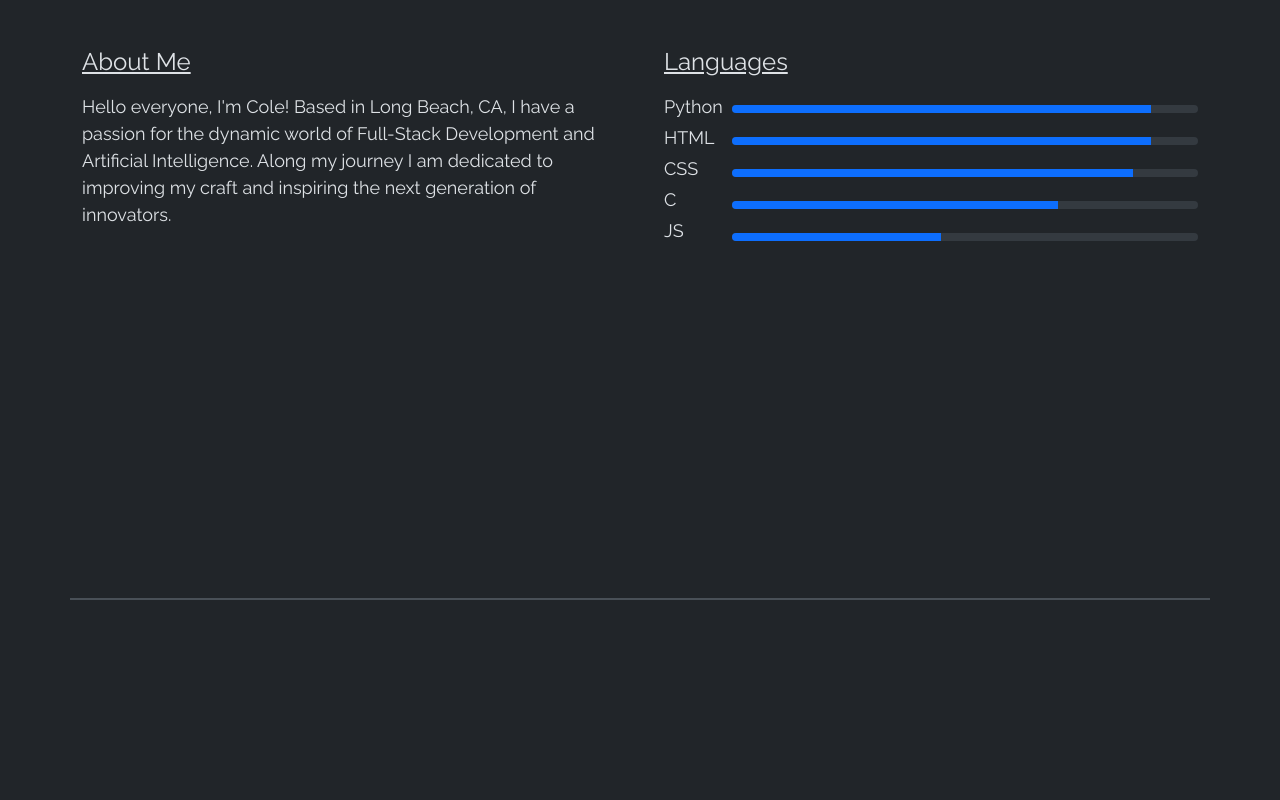
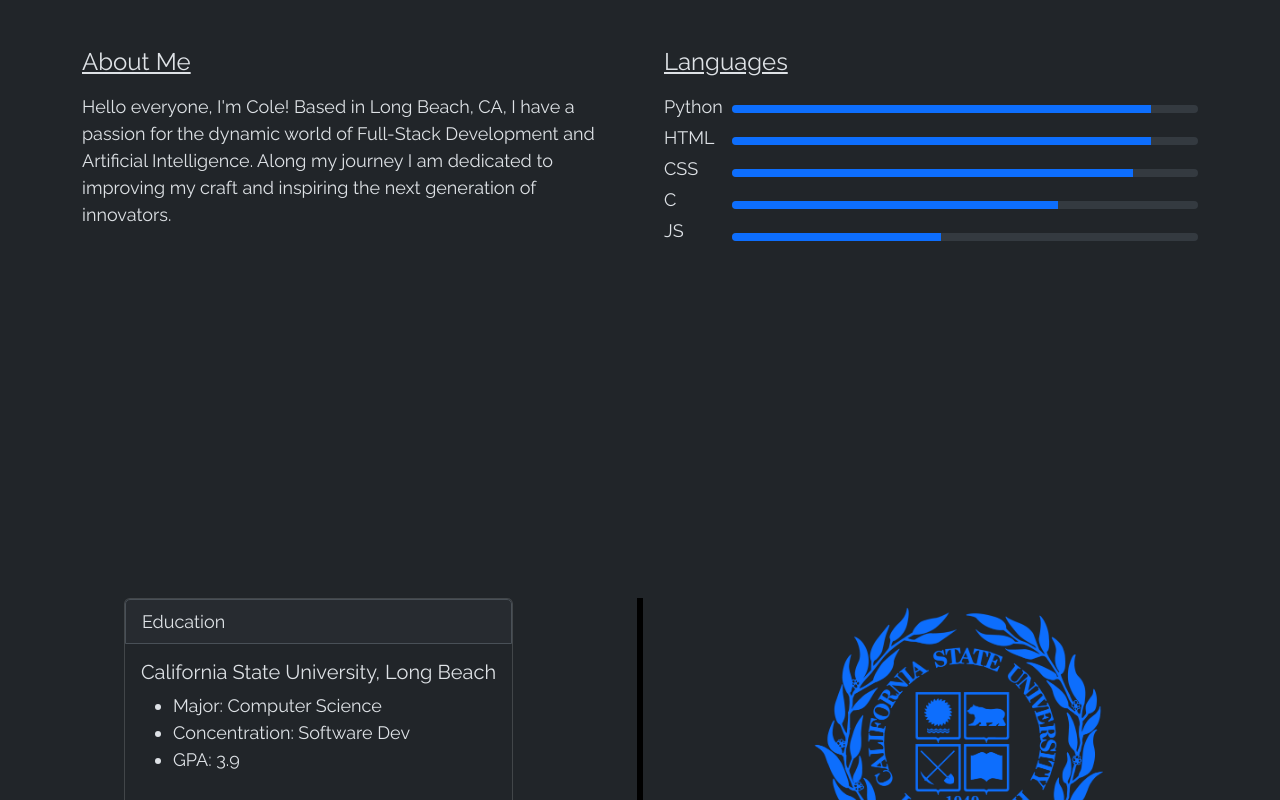
Before and after one commit to Cole-Hartman/portfolio, a plain HTML site: page index.html in a window 1280 px wide. Shown: the part 826-1626 px from the top of the page. Drawn offline with nearby package versions, Linux system fonts and the light colour scheme; a web font is replaced by a local one.

Commit message:
Update index.html

```diff
--- a/index.html
+++ b/index.html
@@ -191,7 +191,7 @@
       </div>
     </div>
 
-    <div class="container education-scroll-custom border" id="education-scroll"></div>
+    <div class="container education-scroll-custom" id="education-scroll"></div>
     <!-- Education -->
     <div class="container-fluid" id="education">
       <div class="row d-flex justify-content-center">
```
